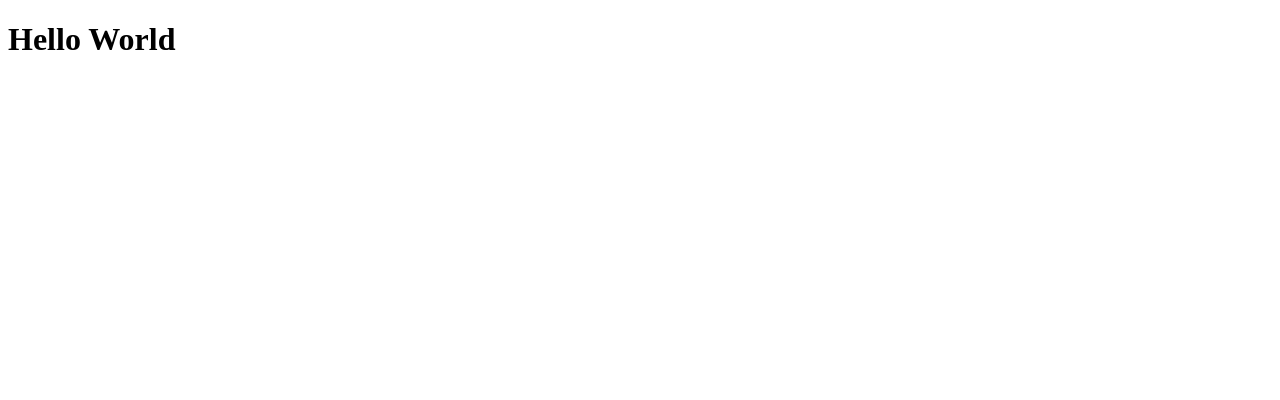
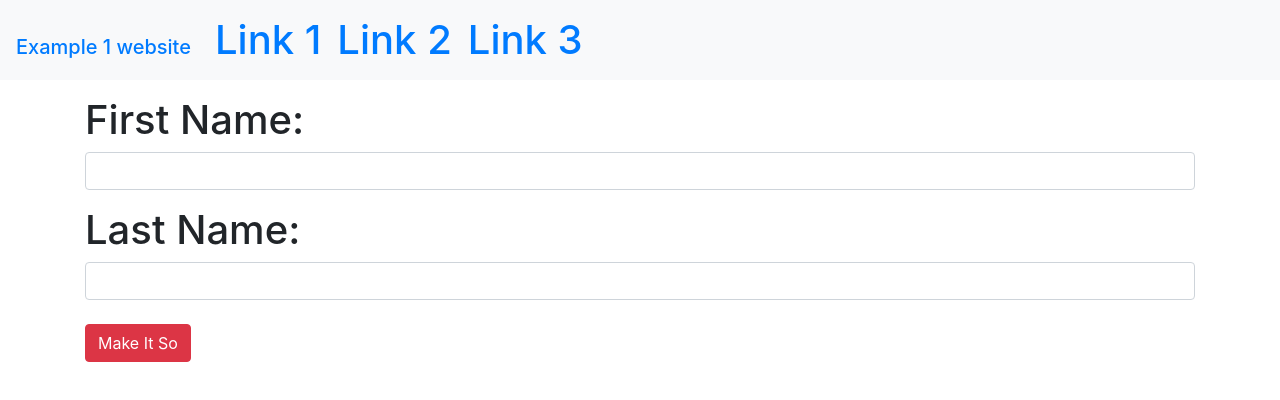
Before and after one commit to kenjunchan/CISC474Exercise, a plain HTML site: page index.html in a window 1280 px wide. Drawn offline with nearby package versions, Linux system fonts and the light colour scheme.

Commit message:
With bootstrap

```diff
--- a/index.html
+++ b/index.html
@@ -5,10 +5,47 @@
     <meta charset="utf-8">
     <meta name="viewport" content="width=device-width">
     <title>Exercise 1</title>
+    <link href="https://stackpath.bootstrapcdn.com/bootstrap/4.3.1/css/bootstrap.min.css" rel="stylesheet"
+        integrity="sha384-ggOyR0iXCbMQv3Xipma34MD+dH/1fQ784/j6cY/iJTQUOhcWr7x9JvoRxT2MZw1T" crossorigin="anonymous">
 </head>
 
 <body>
-    <h1>Hello World</h1>
+    <h1>
+        <nav class="navbar navbar-expand-sm bg-light">
+            <div class="navbar-header">
+                <a class="navbar-brand" href="#">Example 1 website</a>
+            </div>
+            <ul class="navbar-nav">
+                <li class="nav-item">
+                    <a class="nav-link" href="#">Link 1</a>
+                </li>
+                <li class="nav-item">
+                    <a class="nav-link" href="#">Link 2</a>
+                </li>
+                <li class="nav-item">
+                    <a class="nav-link" href="#">Link 3</a>
+                </li>
+            </ul>
+        </nav>
+        <div class='container'>
+            <p>
+            <form id='nameform'>
+                <div class='form-group'>
+                    <label for='fname'>First Name:</label>
+                    <input id='fname' type='text' class='form-control' required>
+                </div>
+                <div class='form-group'>
+                    <label for='lname'>Last Name:</label>
+                    <input id='lname' type='text' class='form-control' required>
+                </div>
+                <input type='submit' id='go' class='btn btn-danger' value='Make It So'>
+            </form>
+            </p>
+            <div class='jumbotron text-center d-none'>
+                <h1>Boo</h1>
+            </div>
+        </div>
+    </h1>
 </body>
 
 </html>
```
